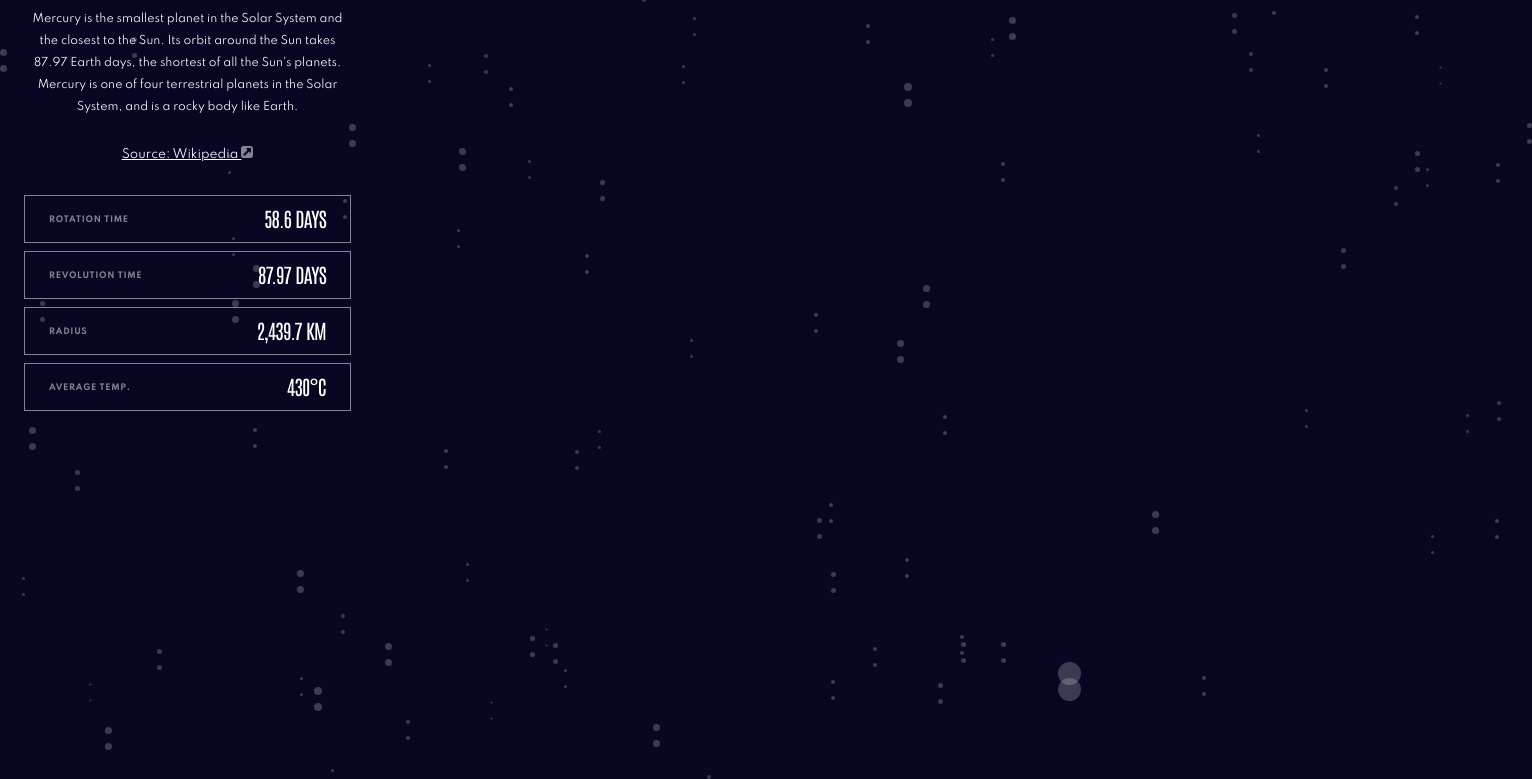
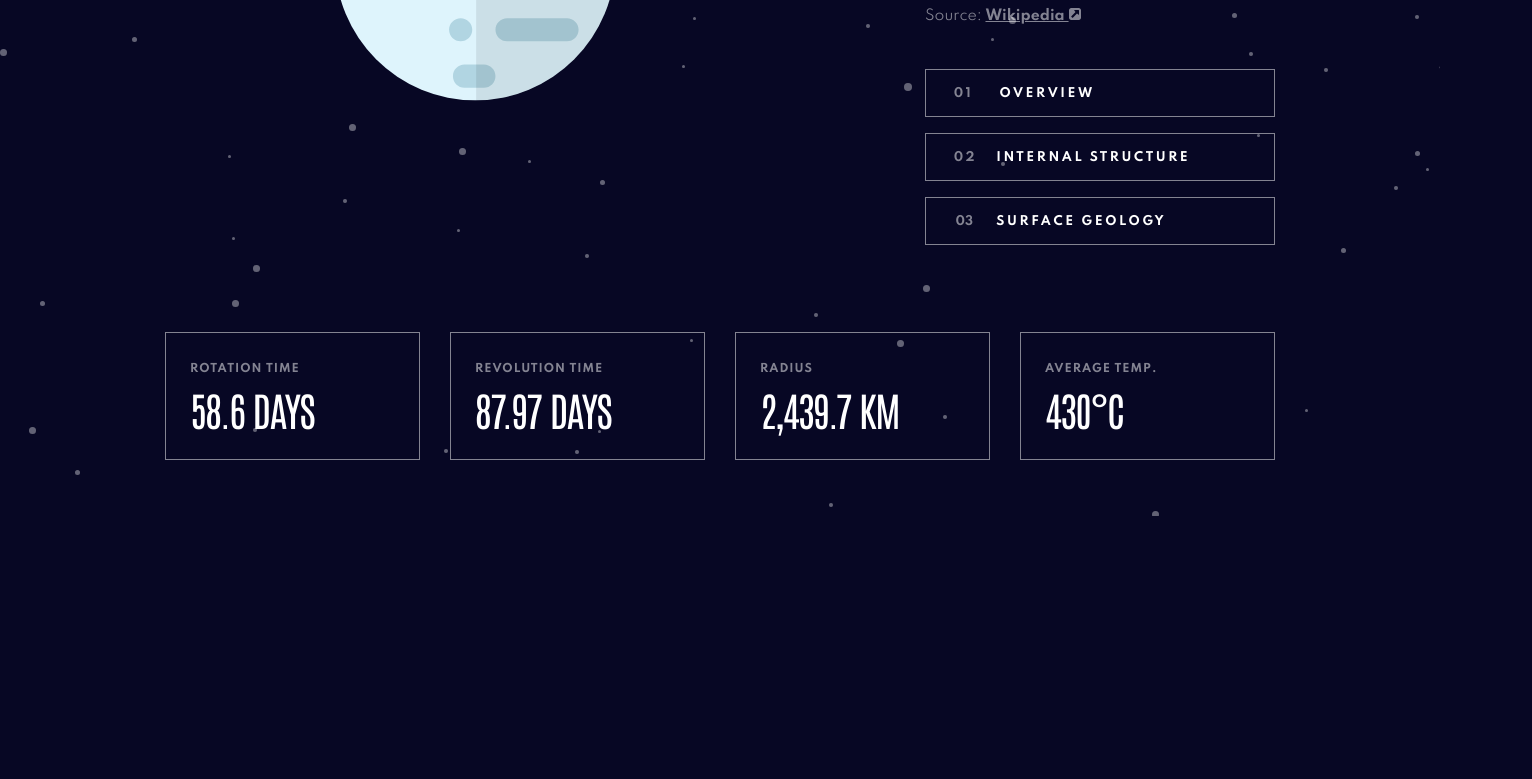
Before and after one commit to Gershwen/planets-fact-site-project, a website: page planets-fact-site/starter-code/index.html in a window 1280 px wide. Shown: the part 508-1287 px from the top of the page, 1532 px wide, since content can reach past the window. After the commit the page ends 1024 px from the top, so only its background shows below. Drawn offline with nearby package versions, Linux system fonts and the light colour scheme; files whose address does not match are found by name.

Commit message:
Add files via upload
5th commit

```diff
--- a/planets-fact-site/starter-code/index.html
+++ b/planets-fact-site/starter-code/index.html
@@ -118,7 +118,7 @@
     <!-- Wikipedia link -->
     <div class="wikilink-box">
 
-   <a id="wikiLink" class="wikilink" href="https://en.wikipedia.org/wiki/Mercury_(planet)">Source: Wikipedia <svg xmlns="http://www.w3.org/2000/svg" width="12" height="12"><path fill="#FFF" d="M11.34.66C10.9.22 10.37 0 9.75 0h-7.5C1.63 0 1.1.22.66.66.22 1.1 0 1.63 0 2.25v7.5c0 .62.22 1.15.66 1.59.44.44.97.66 1.59.66h7.5c.62 0 1.15-.22 1.59-.66.44-.44.66-.97.66-1.59v-7.5c0-.62-.22-1.15-.66-1.59zM10 6.25a.467.467 0 01-.305.46.544.544 0 01-.195.04.465.465 0 01-.352-.149L8.023 5.476 3.852 9.648a.481.481 0 01-.352.149.48.48 0 01-.352-.149l-.796-.797a.48.48 0 01-.149-.351.48.48 0 01.149-.352l4.172-4.172-1.125-1.125c-.162-.15-.198-.333-.11-.546A.467.467 0 015.75 2H9.5c.135 0 .253.05.352.148A.48.48 0 0110 2.5v3.75z" opacity=".5"/></svg></a>
+   <p class="source">Source: <a id="wikiLink" class="wikilink" href="https://en.wikipedia.org/wiki/Mercury_(planet)">Wikipedia <svg xmlns="http://www.w3.org/2000/svg" width="12" height="12"><path fill="#FFF" d="M11.34.66C10.9.22 10.37 0 9.75 0h-7.5C1.63 0 1.1.22.66.66.22 1.1 0 1.63 0 2.25v7.5c0 .62.22 1.15.66 1.59.44.44.97.66 1.59.66h7.5c.62 0 1.15-.22 1.59-.66.44-.44.66-.97.66-1.59v-7.5c0-.62-.22-1.15-.66-1.59zM10 6.25a.467.467 0 01-.305.46.544.544 0 01-.195.04.465.465 0 01-.352-.149L8.023 5.476 3.852 9.648a.481.481 0 01-.352.149.48.48 0 01-.352-.149l-.796-.797a.48.48 0 01-.149-.351.48.48 0 01.149-.352l4.172-4.172-1.125-1.125c-.162-.15-.198-.333-.11-.546A.467.467 0 015.75 2H9.5c.135 0 .253.05.352.148A.48.48 0 0110 2.5v3.75z" opacity="1"/></svg></a></p>
 
   </div>
 
--- a/planets-fact-site/starter-code/styles.css
+++ b/planets-fact-site/starter-code/styles.css
@@ -17,6 +17,8 @@ body{
 .background-svg{
 
     position: absolute;
+    width: 100%;
+    height:100%;
 
 }
 
@@ -64,12 +66,16 @@ body{
         display: flex;
         margin: 0;
         padding: 0;
+        width: 665px;
+        justify-content: space-between;
 
     }
 
     .navbar-links li {
 
         list-style: none;
+        height: 85px;
+        width: 67px;
 
     }
 
@@ -86,16 +92,23 @@ body{
     text-transform: uppercase;
     color: #FFFFFF;
     text-decoration: none;
-    height: 85px;
+    height: 100%;
+    width: 100%;
     border-style: solid;
     border-width: 5px 0 0 0;
     padding-top:23px;
     border-color:transparent;
-    width: 67px;
     margin:0;
     opacity: 0.75;
 
 }
+
+.navbar-links li a:hover {
+
+    opacity: .9;
+
+}
+
 
 .toggle-button {
 
@@ -159,14 +172,6 @@ body{
 
 }
 
-.navbar-links a:hover {
-
-    color: #FFFFFF;
-    opacity: 1;
-
-}
-
-
 /* Navbar desktop end */
 
 .top-line {
@@ -224,30 +229,38 @@ p {
 
 .wikilink-box {
 
-    width: 164px;
+    width: 180px;
     height: 25px;
+    display: flex;
+    flex-direction: row;
+    justify-content: left;
+
+}
+
+.source {
+
+height: 25px;
+font-family: Spartan;
+font-style: normal;
+font-weight: normal;
+font-size: 14px;
+line-height: 25px;
+color: #FFFFFF;
+opacity: 0.5;
 
 }
 
 .wikilink {
 
-    float: left;
-    display:block;
-    font-weight: bold;
     text-transform: capitalize;
     height: 25px;
-    left: 65px;
     font-family: Spartan;
     font-style: normal;
-    font-weight: normal;
+    font-weight:bold;
     font-size: 14px;
     line-height: 25px;
     color: #FFFFFF;
-    mix-blend-mode: normal;
-    opacity: 1;
-    border-style: none;
     border-width: 0;
-    border-color:transparent;
 
 }
 
@@ -343,6 +356,8 @@ p {
 
    }
 
+   /* Each planets surface image */
+
 img {
 
     position: absolute;
@@ -383,12 +398,14 @@ img {
 
 }
 
-#surfaceImageJupiter{
+#surfaceImageJupiter {
+
     position: absolute;
     width: 163px;
     height: 199px;
-    left: 389px;
+    left: 368px;
     top: 534px;
+
 }
 
 #surfaceImageSaturn{
@@ -485,7 +502,8 @@ Button:hover {
     margin:0;
 }
 
-.structure-button{
+.structure-button {
+
     position: absolute;
     width: 350px;
     height: 48px;
@@ -503,7 +521,8 @@ Button:hover {
     background-color: rgb(65,158,187);
 }
 
-.structure-number{
+.structure-number {
+
     position: absolute;
     height: 25px;
     left: 8%;
@@ -549,7 +568,8 @@ Button:hover {
 
     }
 
-.surface-button{
+.surface-button {
+
     position: absolute;
     width: 350px;
     height: 48px;
@@ -560,10 +580,13 @@ Button:hover {
     border-width: 1px;
     background-color: transparent;
     padding:0;
-}
-
-.surface-button.active{
+
+}
+
+.surface-button.active {
+
     background-color: rgb(65,158,187);
+
 }
 
 #surfaceImage{
@@ -611,7 +634,8 @@ Button:hover {
     margin:0;
 }
 
-.surface-text{
+.surface-text {
+
     position: absolute;
     height: 25px;
     left: 70px;
@@ -667,7 +691,6 @@ Button:hover {
         background-color: rgb(209,76,50);
     }
 
-
         /* Jupiter */
         #jupiteroverviewButton.active{
             background-color: rgb(216,58,52);
@@ -833,7 +856,7 @@ Button:hover {
 /* Stats boxes end */
 
 /* Tablet view */
-@media (max-width:768px){
+@media (max-width:1024px){
 
     body{
 
@@ -1004,7 +1027,7 @@ Button:hover {
         position: absolute;
         width: 100px;
         height: 120px;
-        left: 329px;
+        left: 315px;
         top: 445px;
        }
 
@@ -1057,10 +1080,19 @@ Button:hover {
 
     }
 
+    /* Wikilink tablet */
+
 .wikilink-box {
 
     width: 100%;
     height: 25px;
+
+}
+
+.source {
+
+    font-size: 12px;
+    line-height: 25px;
 
 }
 
@@ -1260,12 +1292,12 @@ Button:hover {
 }
 
 /* Mobile portrait view */
-@media (min-width:375px){
+@media (max-width:480px){
 
     body{
-            max-width: 375px;
-            max-height: 950px;
-            position: relative;
+            width: 375px;
+            height: 950px;
+
     }
 
 /* //////////////////MOBILE NAV//////////////////////     */
@@ -1477,7 +1509,7 @@ Button:hover {
     #surfaceImageVenus{
         position: absolute;
         top:290px;
-        left:156px;
+        left:157px;
         width: 60px;
         height: 75px;
     }
@@ -1579,11 +1611,22 @@ p {
 
     }
 
+/* Wikilink mobile */
+
     .wikilink-box {
 
-        text-align: center;
+        justify-content: center;
         height: 25px;
         width: 100%;
+
+    }
+
+    .source {
+
+        font-size: 12px;
+        line-height: 25px;
+        color: #FFFFFF;
+        opacity: 0.5;
 
     }
 
@@ -1662,72 +1705,57 @@ p {
 
     }
 
+    /* Buttons mobile */
+
     .overview-button {
 
-        position: absolute;
-        width: 95px;
+        width: 80px;
         height: 50px;
         left: 24px;
         top: 70px;
-        font-family: Spartan;
-        font-style: normal;
-        font-weight: bold;
         font-size: 9px;
         line-height: 10px;
-        text-align: left;
         letter-spacing: 1.92857px;
-        text-transform: uppercase;
-        color: #FFFFFF;
         border-style: solid;
         border-width:0 0 5px 0;
         opacity: 0.5;
         border-color: transparent;
-
-    }
-
-    .structure-button{
-        position: absolute;
-        width: 100px;
+        text-align: center;
+
+    }
+
+    .structure-button {
+
+        width: 80px;
         height: 50px;
         left: 147px;
         top: 70px;
-        font-family: Spartan;
-        font-style: normal;
-        font-weight: bold;
         font-size: 9px;
         line-height: 10px;
         text-align: center;
         letter-spacing: 1.92857px;
-        text-transform: uppercase;
-        color: #FFFFFF;
-        mix-blend-mode: normal;
-        text-align: left;
         border-style: solid;
         border-width:0 0 5px 0;
         opacity: 0.5;
         border-color: transparent;
-    }
-
-    .surface-button{
-        position: absolute;
+
+    }
+
+    .surface-button {
+
         width: 80px;
         height: 50px;
         left: 271px;
         top: 70px;
-        font-family: Spartan;
-        font-style: normal;
-        font-weight: bold;
         font-size: 9px;
         line-height: 10px;
         text-align: center;
         letter-spacing: 1.92857px;
-        text-transform: uppercase;
-        color: #FFFFFF;
-        mix-blend-mode: normal;
         opacity: 0.5;
         border-style: solid;
         border-width:0 0 5px 0;
         border-color: transparent;
+
     }
 
     .overview-button.active{
```
Also changed, not shown: planets-fact-site/starter-code/earth.html (+1 -1 lines), planets-fact-site/starter-code/jupiter.html (+1 -1 lines), planets-fact-site/starter-code/mars.html (+1 -1 lines), planets-fact-site/starter-code/neptune.html (+2 -1 lines), planets-fact-site/starter-code/saturn.html (+1 -1 lines), planets-fact-site/starter-code/uranus.html (+1 -1 lines), planets-fact-site/starter-code/venus.html (+1 -1 lines), planets-fact-site/README.md.
